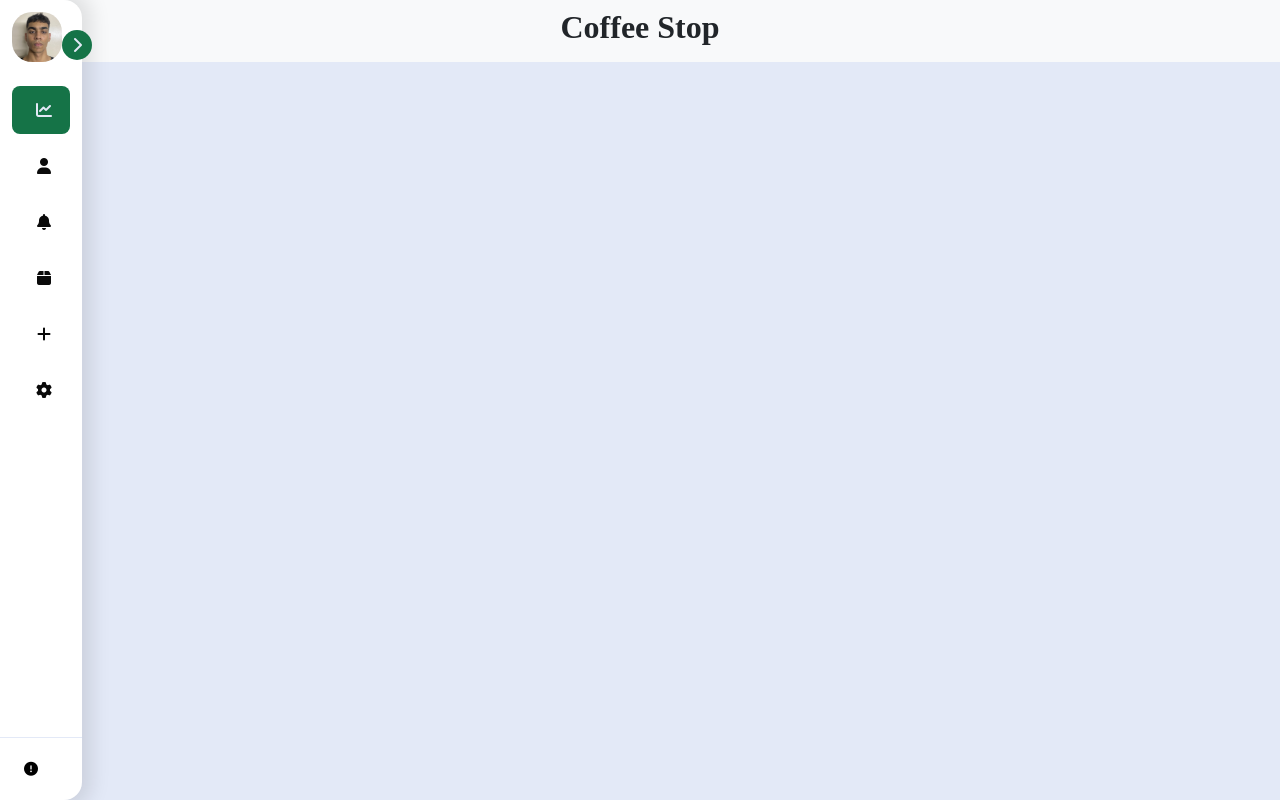
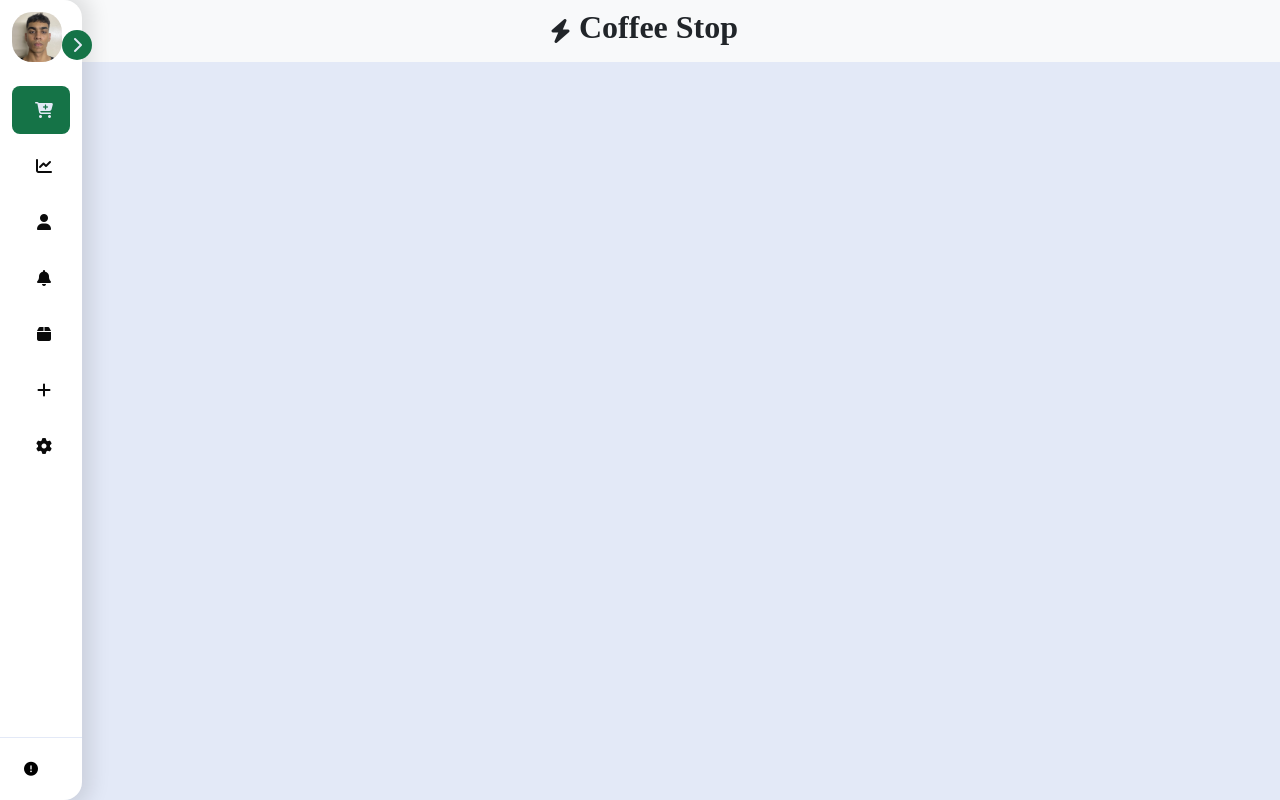
Before and after one commit to evaaldo/CAFETERIA, an Angular app: page / in a window 1280 px wide. Built offline with nearby package versions, Linux system fonts and the light colour scheme; a web font is replaced by a local one.

Commit message:
Feat: Faça o seu pedido e alteração de navbar

```diff
--- a/src/app/Components/navbar/navbar.component.html
+++ b/src/app/Components/navbar/navbar.component.html
@@ -1,5 +1,6 @@
 <nav class="navbar bg-body-tertiary">
   <div class="container flex justify-content-center">
+    <i class="fa-solid fa-bolt fs-4 px-2"></i>
     <h2>Coffee Stop</h2>
   </div>
 </nav>
--- a/src/app/Components/sidebar/sidebar.component.html
+++ b/src/app/Components/sidebar/sidebar.component.html
@@ -12,7 +12,15 @@
           </p>
       </div>
       <ul id="side_items">
-          <li class="side-item active">
+        <li class="side-item active">
+          <a href="#">
+              <i class="fa-solid fa-cart-plus"></i>
+              <span class="item-description">
+                  Faça o seu pedido
+              </span>
+          </a>
+      </li>
+          <li class="side-item">
               <a href="#">
                   <i class="fa-solid fa-chart-line"></i>
                   <span class="item-description">
```
